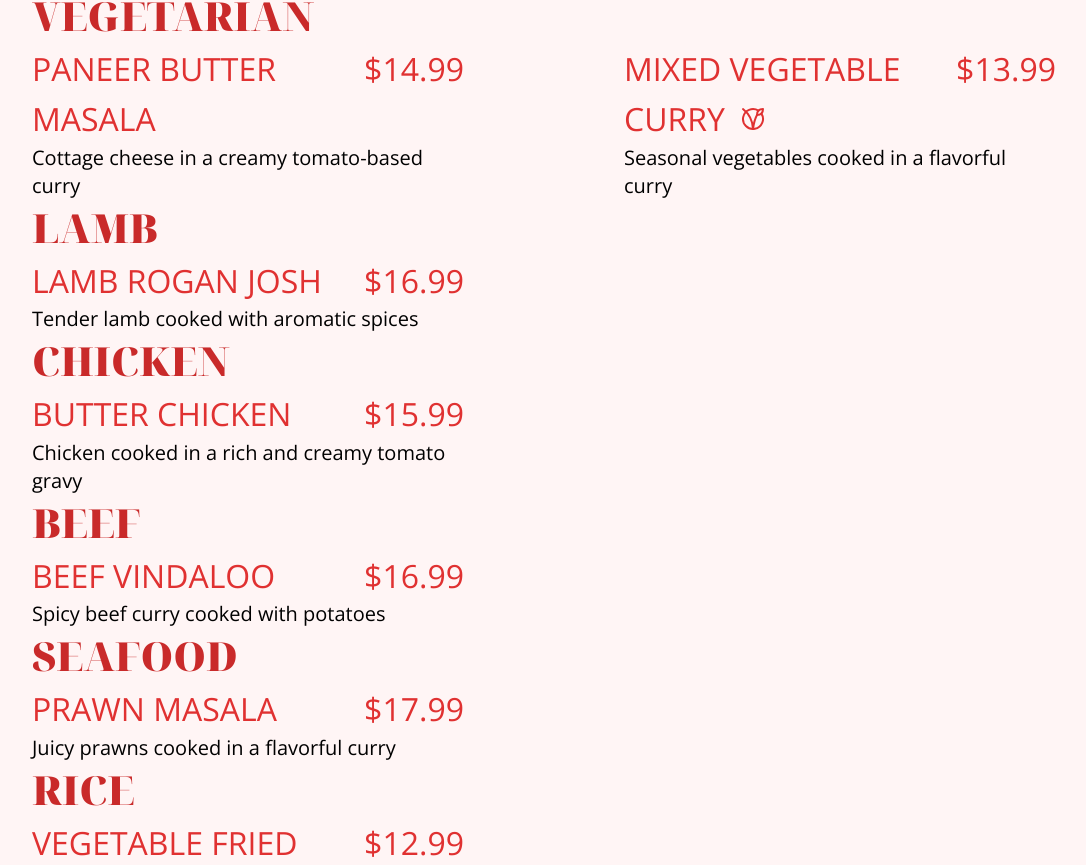
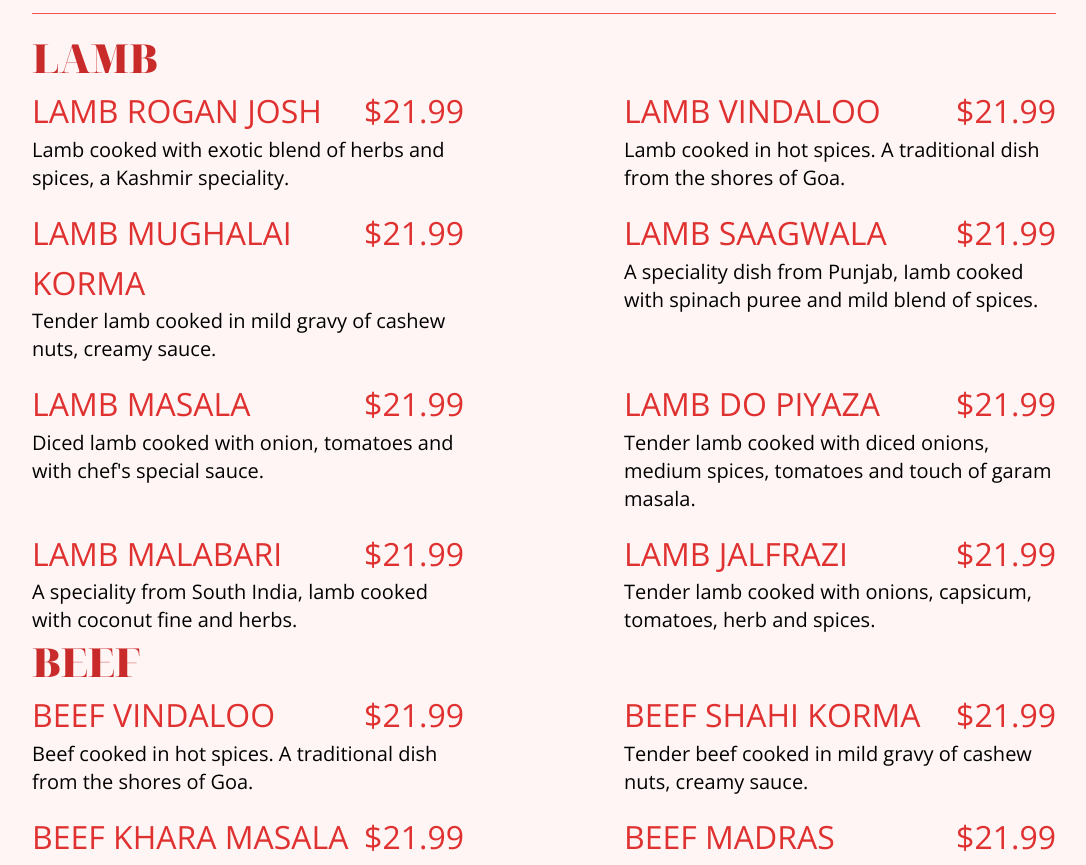
Before and after one commit to MannyKv/Sagar-Indian-Restaurant, a React (Vite) app: page / in a window 1280 px wide. Shown: the part 1891-2756 px from the top of the page, without its empty margins (96-1182 px from the left). Built offline with nearby package versions, Linux system fonts and the light colour scheme.

Commit message:
chore: added menu items

```diff
--- a/public/menu.json
+++ b/public/menu.json
@@ -75,6 +75,178 @@
       "name": "Mains",
       "subcategories": [
         {
+          "name": "Lamb",
+          "items": [
+            {
+              "name": "Lamb Rogan Josh",
+              "description": "Lamb cooked with exotic blend of herbs and spices, a Kashmir speciality.",
+              "price": 21.99,
+              "vegan": false
+            },
+            {
+              "name": "LAMB VINDALOO",
+              "description": "Lamb cooked in hot spices. A traditional dish from the shores of Goa.",
+              "price": 21.99,
+              "vegan": false
+            },
+            {
+              "name": "LAMB MUGHALAI KORMA",
+              "description": "Tender lamb cooked in mild gravy of cashew nuts, creamy sauce.",
+              "price": 21.99,
+              "vegan": false
+            },
+            {
+              "name": "LAMB SAAGWALA",
+              "description": "A speciality dish from Punjab, Iamb cooked with spinach puree and mild blend of spices.",
+              "price": 21.99,
+              "vegan": false
+            },
+            {
+              "name": "LAMB MASALA",
+              "description": "Diced lamb cooked with onion, tomatoes and with chef's special sauce.",
+              "price": 21.99,
+              "vegan": false
+            },
+            {
+              "name": "LAMB DO PIYAZA",
+              "description": "Tender lamb cooked with diced onions, medium spices, tomatoes and touch of garam masala.",
+              "price": 21.99,
+              "vegan": false
+            },
+            {
+              "name": "LAMB MALABARI",
+              "description": "A speciality from South India, lamb cooked with coconut fine and herbs.",
+              "price": 21.99,
+              "vegan": false
+            },
+            {
+              "name": "LAMB JALFRAZI",
+              "description": "Tender lamb cooked with onions, capsicum, tomatoes, herb and spices.",
+              "price": 21.99,
+              "vegan": false
+            }
+          ]
+        },
+        {
+          "name": "Beef",
+          "items": [
+            {
+              "name": "BEEF VINDALOO",
+              "description": "Beef cooked in hot spices. A traditional dish from the shores of Goa.",
+              "price": 21.99,
+              "vegan": false
+            },
+            {
+              "name": "BEEF SHAHI KORMA",
+              "description": "Tender beef cooked in mild gravy of cashew nuts, creamy sauce.",
+              "price": 21.99,
+              "vegan": false
+            },
+            {
+              "name": "BEEF KHARA MASALA",
+              "description": "Beef cooked with dry fruits and mild creamy sauce.",
+              "price": 21.99,
+              "vegan": false
+            },
+            {
+              "name": "BEEF MADRAS",
+              "description": "Beef cooked in a spicy sauce with coconut.",
+              "price": 21.99,
+              "vegan": false
+            }
+          ]
+        },
+        {
+          "name": "Chicken",
+          "items": [
+            {
+              "name": "CHICKEN TIKKA MASALA",
+              "description": "Chicken tikka fillets cooked with onion and mild sauce",
+              "price": 21.99,
+              "vegan": false
+            },{
+              "name": "BUTTER CHICKEN",
+              "description": "Marinated chicken fillets roasted in tandoor and cooked in a mild creamy tomato gravy.",
+              "price": 21.99,
+              "vegan": false
+            },
+            {
+              "name": "CHICKEN KORMA",
+              "description": "Chicken fillets cooked in cashew gravy with cream and spices.",
+              "price": 21.99,
+              "vegan": false
+            },
+            {
+              "name": "MANGO CHICKEN",
+              "description": "Chicken cooked in mango pulp and spices.",
+              "price": 21.99,
+              "vegan": false
+            },
+            {
+              "name": "CHICKEN SAAGWALA",
+              "description": "Chicken fillets cooked with spinach in a mild blend of spices. A specialty dish from Punjab.",
+              "price": 21.99,
+              "vegan": false
+            },
+            {
+              "name": "CHICKEN VINDALOO",
+              "description": "Tender chicken fillets cooked in Goa style with hot spices.",
+              "price": 21.99,
+              "vegan": false
+            },
+            {
+              "name": "CHICKEN TARIWALA",
+              "description": "Chicken curry cooked in mild spices.",
+              "price": 21.99,
+              "vegan": false
+            },
+            {
+              "name": "CHICKEN DO PIYAZA",
+              "description": "Chicken pieces cooked with diced onions, medium spices and tomatoes.",
+              "price": 21.99,
+              "vegan": false
+            },
+            {
+              "name": "CHICKEN JALFRAZI",
+              "description": "Tender chicken cooked with onion, capsicum, tomatoes, herb and spices.",
+              "price": 21.99,
+              "vegan": false
+            }, {
+              "name": "CHICKEN MADRAS",
+              "description": "Chicken cooked in a spicy sauce with coconut fine.",
+              "price": 21.99,
+              "vegan": false
+            }, {
+              "name": "KARAHI CHICKEN",
+              "description": "Chicken cooked in capsicum and onion gravy.",
+              "price": 21.99,
+              "vegan": false
+            }, {
+              "name": "TANDOORI CHICKEN HALF",
+              "description": "Spring chicken marinated in yoghurt & spices then cooked in the tandoor.",
+              "price": 13.99,
+              "vegan": false
+            },
+            {
+              "name": "TANDOORI CHICKEN FULL",
+              "description": "Spring chicken marinated in yoghurt & spices then cooked in the tandoor.",
+              "price": 24.99,
+              "vegan": false
+            }
+          ]
+        },
+        {
+          "name": "Seafood",
+          "items": [
+            {
+              "name": "Prawn Masala",
+              "description": "Juicy prawns cooked in a flavorful curry",
+              "price": 17.99,
+              "vegan": false
+            }
+          ]
+        },
+        {
           "name": "Vegetarian",
           "items": [
             {
@@ -88,50 +260,6 @@
               "description": "Seasonal vegetables cooked in a flavorful curry",
               "price": 13.99,
               "vegan": true
-            }
-          ]
-        },
-        {
-          "name": "Lamb",
-          "items": [
-            {
-              "name": "Lamb Rogan Josh",
-              "description": "Tender lamb cooked with aromatic spices",
-              "price": 16.99,
-              "vegan": false
-            }
-          ]
-        },
-        {
-          "name": "Chicken",
-          "items": [
-            {
-              "name": "Butter Chicken",
-              "description": "Chicken cooked in a rich and creamy tomato gravy",
-              "price": 15.99,
-              "vegan": false
-            }
-          ]
-        },
-        {
-          "name": "Beef",
-          "items": [
-            {
-              "name": "Beef Vindaloo",
-              "description": "Spicy beef curry cooked with potatoes",
-              "price": 16.99,
-              "vegan": false
-            }
-          ]
-        },
-        {
-          "name": "Seafood",
-          "items": [
-            {
-              "name": "Prawn Masala",
-              "description": "Juicy prawns cooked in a flavorful curry",
-              "price": 17.99,
-              "vegan": false
             }
           ]
         },
--- a/src/page/thePage.tsx
+++ b/src/page/thePage.tsx
@@ -25,6 +25,7 @@ return (
            <Title size="h4" c="primary.9" fw={900}>
                73 MOKOIA ROAD, BIRKENHEAD, AUCKLAND
            </Title>
+           <Title size={"h5"} c="primary.9" style={{fontFamily: "Noto-serif"}}>Ph: 09 4185019</Title>
            <Text fz="sm" className={classes.description} >
                At Sagar Indian Restaurant, we bring the authentic flavors of Indian cuisine to the North Shore. Our extensive menu offers something for every taste, including a variety of delicious vegetarian options.
            </Text>
```
